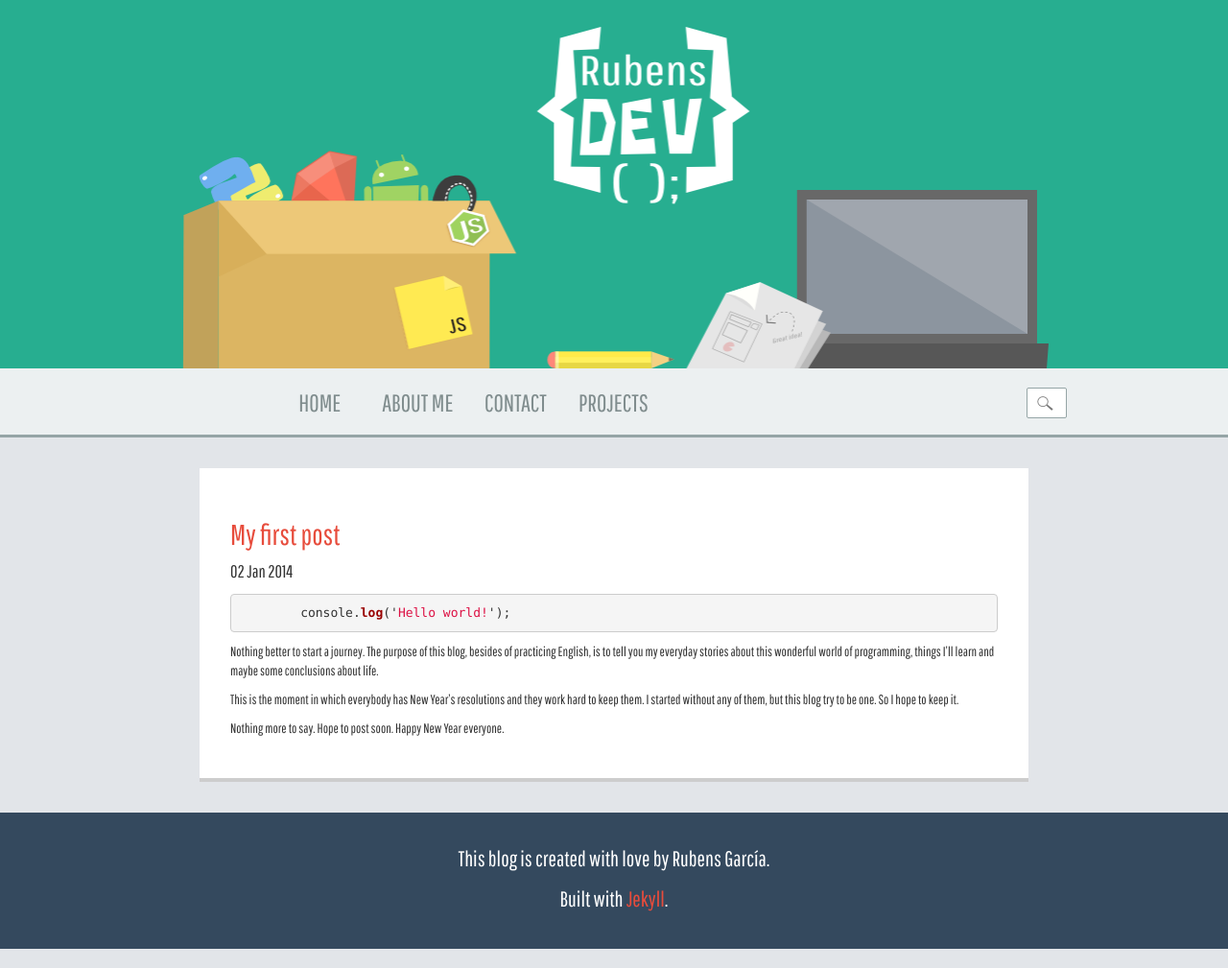
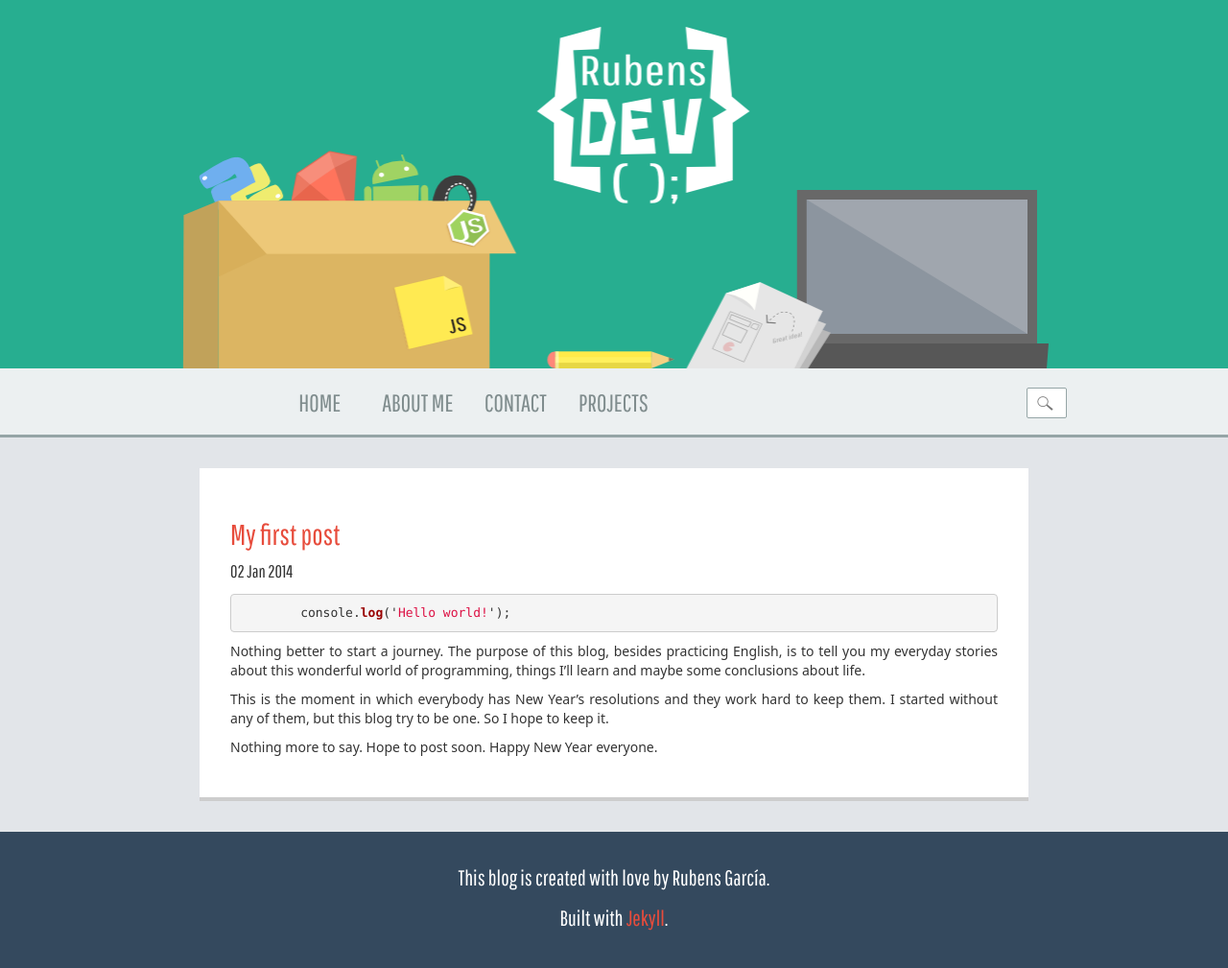
Before and after one commit to rubensdev/rubensdev.github.io, a Jekyll site: the page built from _posts/2014-01-02-my-first-post.markdown, in a window 1280 px wide. Shown: the whole page at 96% size. Built offline with Jekyll 4.4.1, drawn with Linux system fonts in a browser that asks for light colours; nearby versions of some CDN libraries; library files that are not in the unit come from our copies; Markdown is read by kramdown in place of the engine named in the settings.

Commit message:
Post #3 Added

```diff
--- a/_posts/2014-01-02-my-first-post.markdown
+++ b/_posts/2014-01-02-my-first-post.markdown
@@ -10,7 +10,7 @@ categories: stuffs mythings
 	console.log('Hello world!');
 {% endhighlight %}
 
-Nothing better to start a journey. The purpose of this blog, besides of practicing English,  is to tell you my everyday stories about this wonderful world of programming, things I'll learn and maybe some conclusions about life.
+Nothing better to start a journey. The purpose of this blog, besides practicing English,  is to tell you my everyday stories about this wonderful world of programming, things I'll learn and maybe some conclusions about life.
 
 This is the moment in which everybody has New Year's resolutions and they work hard to keep them. I started without any of them, but this blog try to be one. So I hope to keep it.
 
--- a/css/base.css
+++ b/css/base.css
@@ -42,6 +42,7 @@ article .dateformat .day_month {
 }
 article .dateformat .year {
 	float: right;
+	font-size: 1.1em;
 	line-height: 14px;
 	width: 8px;
 	word-wrap: break-word;
@@ -89,6 +90,7 @@ section#content { padding-top: 32px;}
 .socialBox #linkedIn:hover { background-color: #0274b3;}
 .socialBox #github:hover { background-color: #3b3b3b;}
 .single_post { padding: 32px; }
+.single_post .content { font-family: Sans; text-align: justify;}
 .site:after { content: ""; display: block; }
 
 .wrapper { margin: 0 auto; max-width: 960px; }
```
Also changed, not shown: _posts/2014-01-15-ideas-are-essential-but-resources-too.markdown (added, +20 -0 lines).
